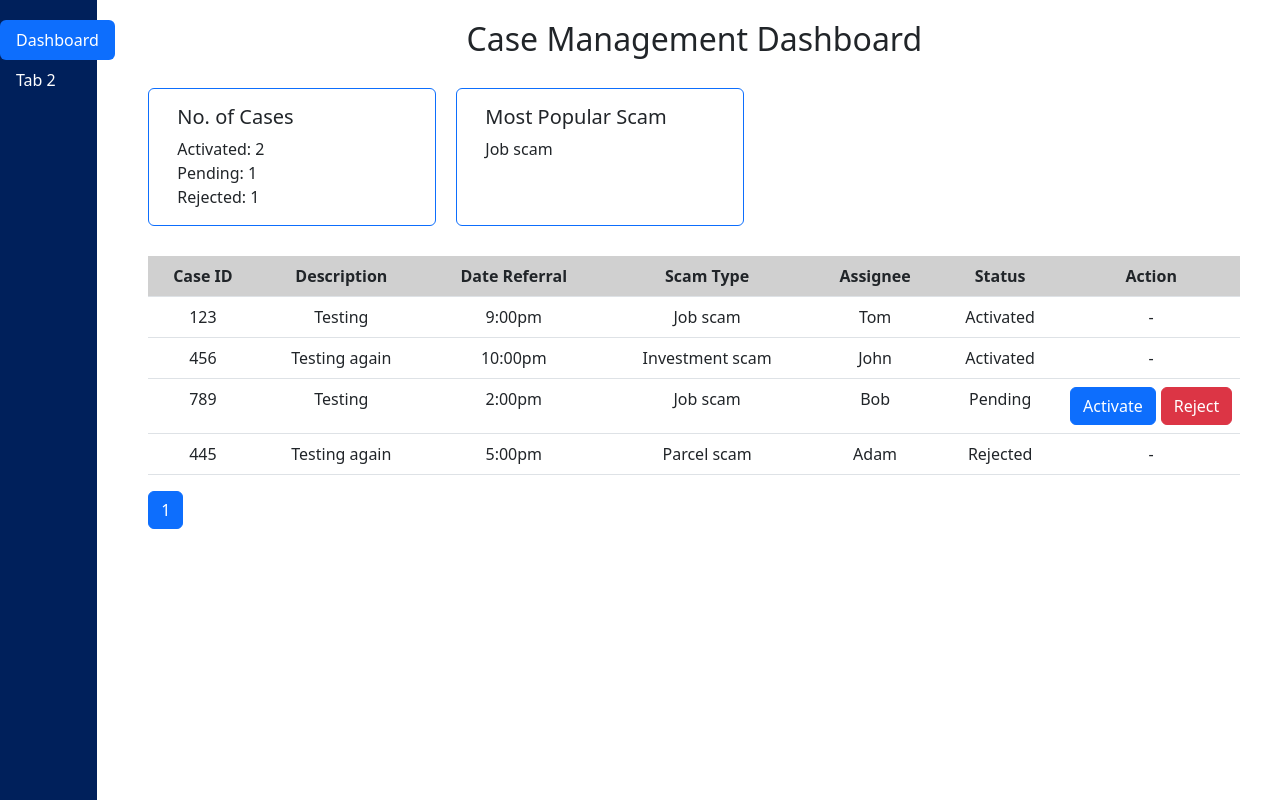
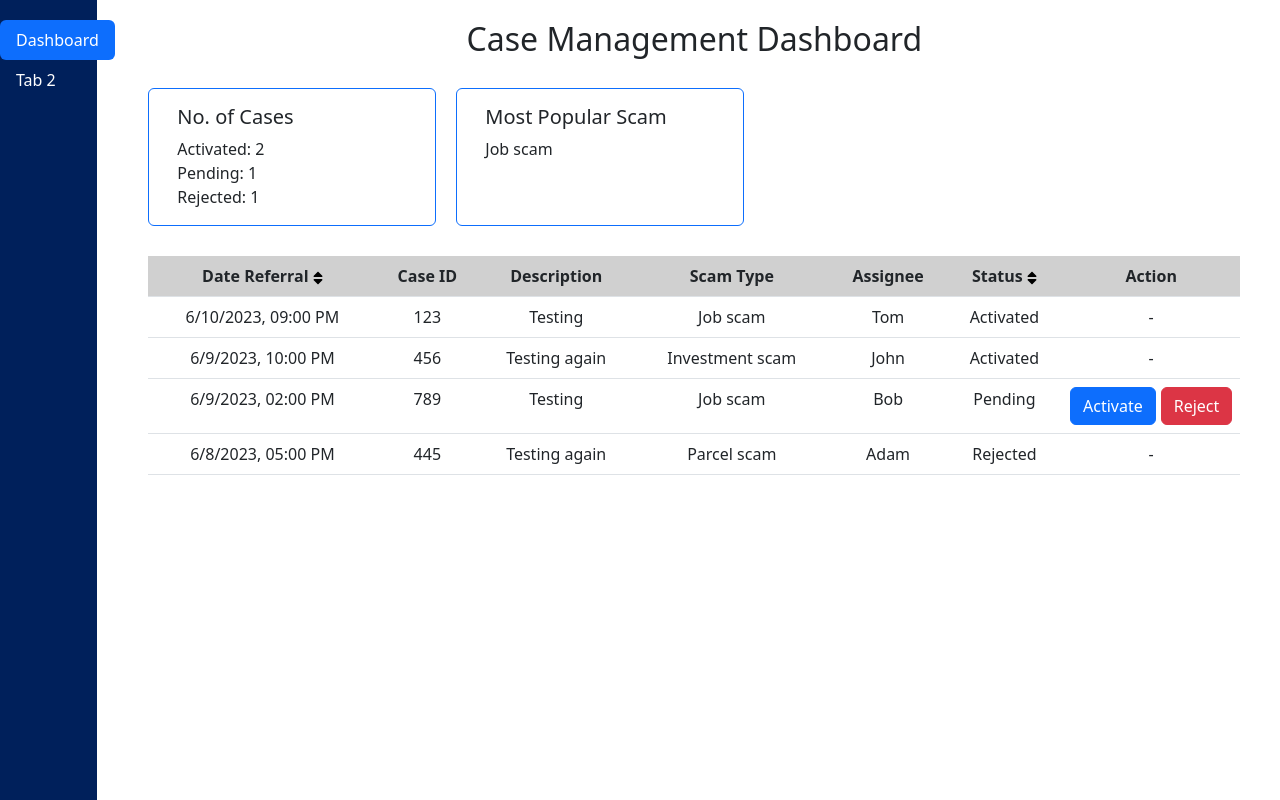
Before and after one commit to Donovan9617/antiscam-frontend, a React (Create React App) app: page / in a window 1280 px wide. Built offline with nearby package versions, Linux system fonts and the light colour scheme.

Commit message:
Sort by date referral

```diff
--- a/src/pages/dashboard/casetable/casetable.jsx
+++ b/src/pages/dashboard/casetable/casetable.jsx
@@ -1,40 +1,66 @@
-import React, { useState } from "react";
-import { Pagination, Table } from "react-bootstrap";
+import React, { useEffect, useState } from "react";
+import { Image, Table } from "react-bootstrap";
 import { CaseActivationButton } from "../../../components/casebutton/caseactivationbutton";
 import { CaseRejectedButton } from "../../../components/casebutton/caserejectedbutton";
 import { CASE_STATUS } from "../../../config";
+import sort from "../../../svgs/sort.svg";
 
 export const CaseTable = ({ caseData }) => {
-  const [currentPage, setCurrentPage] = useState(1);
-  const itemsPerPage = 10;
-  const startIndex = (currentPage - 1) * itemsPerPage;
-  const endIndex = startIndex + itemsPerPage;
-  const caseDataToShow = caseData.slice(startIndex, endIndex);
-  const totalPages = Math.ceil(caseData.length / itemsPerPage);
+  const [caseDataToShow, setCaseDataToShow] = useState([]);
+  const [isDateReferralChronological, setIsDateReferralChronological] =
+    useState(false);
 
-  const handlePaginationClick = (pageNumber) => {
-    setCurrentPage(pageNumber);
+  useEffect(() => {
+    setCaseDataToShow(caseData);
+  }, [caseData]);
+
+  const handleSortDateReferral = () => {
+    setIsDateReferralChronological(!isDateReferralChronological);
+    caseData.sort((a, b) => {
+      return isDateReferralChronological
+        ? a.datereferral - b.datereferral
+        : b.datereferral - a.datereferral;
+    });
+    setCaseDataToShow(caseData);
   };
+
   return (
     <div style={{ textAlign: "center" }}>
       <Table responsive>
         <thead>
           <tr style={{ backgroundColor: "#d0d0d0" }}>
+            <th>
+              Date Referral{" "}
+              <Image
+                src={sort}
+                alt="sort"
+                style={{ width: "10px" }}
+                onClick={handleSortDateReferral}
+              />
+            </th>
             <th>Case ID</th>
             <th>Description</th>
-            <th>Date Referral</th>
             <th>Scam Type</th>
             <th>Assignee</th>
-            <th>Status</th>
+            <th>
+              Status <Image src={sort} alt="sort" style={{ width: "10px" }} />
+            </th>
             <th>Action</th>
           </tr>
         </thead>
         <tbody>
           {caseDataToShow.map((caseDataItem) => (
             <tr key={caseDataItem.caseid}>
+              <td>
+                {" "}
+                {caseDataItem.datereferral.toLocaleDateString()},{" "}
+                {caseDataItem.datereferral.toLocaleTimeString([], {
+                  hour: "2-digit",
+                  minute: "2-digit",
+                })}
+              </td>
               <td>{caseDataItem.caseid}</td>
               <td>{caseDataItem.description}</td>
-              <td>{caseDataItem.datereferral}</td>
               <td>{caseDataItem.scamtype}</td>
               <td>{caseDataItem.assignee}</td>
               <td>{caseDataItem.status}</td>
@@ -58,17 +84,6 @@
           ))}
         </tbody>
       </Table>
-      <Pagination>
-        {Array.from({ length: totalPages }, (_, index) => (
-          <Pagination.Item
-            key={index + 1}
-            active={index + 1 === currentPage}
-            onClick={() => handlePaginationClick(index + 1)}
-          >
-            {index + 1}
-          </Pagination.Item>
-        ))}
-      </Pagination>
     </div>
   );
 };
--- a/src/pages/dashboard/dashboard.jsx
+++ b/src/pages/dashboard/dashboard.jsx
@@ -12,7 +12,7 @@
       {
         caseid: 123,
         description: "Testing",
-        datereferral: "9:00pm",
+        datereferral: new Date(2023, 5, 10, 21, 0),
         scamtype: "Job scam",
         assignee: "Tom",
         status: "Activated",
@@ -20,7 +20,7 @@
       {
         caseid: 456,
         description: "Testing again",
-        datereferral: "10:00pm",
+        datereferral: new Date(2023, 5, 9, 22, 0),
         scamtype: "Investment scam",
         assignee: "John",
         status: "Activated",
@@ -28,7 +28,7 @@
       {
         caseid: 789,
         description: "Testing",
-        datereferral: "2:00pm",
+        datereferral: new Date(2023, 5, 9, 14, 0),
         scamtype: "Job scam",
         assignee: "Bob",
         status: "Pending",
@@ -36,12 +36,15 @@
       {
         caseid: 445,
         description: "Testing again",
-        datereferral: "5:00pm",
+        datereferral: new Date(2023, 5, 8, 17, 0),
         scamtype: "Parcel scam",
         assignee: "Adam",
         status: "Rejected",
       },
     ];
+    data.sort((a, b) => {
+      return b.datereferral - a.datereferral;
+    });
     setCaseData(data);
   }, []);
 
```
Also changed, not shown: src/svgs/sort.svg (added).
